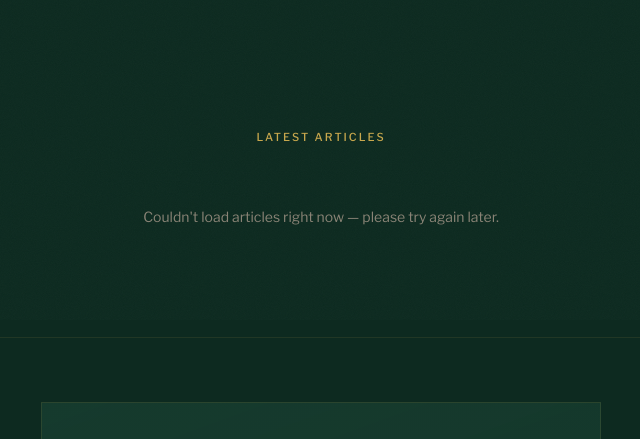
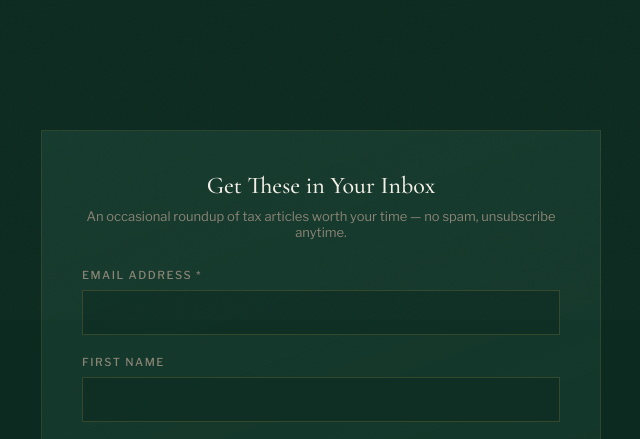
Before and after one commit to Sophiatun/AML_Website, a website: page resources.html in a window 1280 px wide. Shown: the part 480-919 px from the top of the page, without its empty margins (319-959 px from the left). Drawn offline with nearby package versions, Linux system fonts and the light colour scheme; no server answers.

Commit message:
Fail silently on articles fetch failure instead of showing an error
A real visitor (e.g. one with an ad blocker interfering with the
request) should never see a broken-looking "couldn't load" message.
The articles section now stays hidden until it has real content, and
collapses its spacing cleanly if it never loads, so the page always
looks intentional either way. Errors still log to console for
debugging.

Co-Authored-By: Claude Sonnet 5 <noreply@anthropic.com>

```diff
--- a/resources.html
+++ b/resources.html
@@ -64,14 +64,12 @@
 
     <section class="services">
       <div class="container">
-        <div class="story-block">
+        <div class="story-block" id="articlesBlock" style="display: none">
           <div class="story-kicker">Latest Articles</div>
-          <div class="article-grid" id="articleGrid">
-            <p class="articles-status">Loading articles…</p>
-          </div>
+          <div class="article-grid" id="articleGrid"></div>
         </div>
 
-        <div class="story-block">
+        <div class="story-block" id="newsletterBlock">
           <div class="estimator-wrap reveal" style="max-width: 560px; margin: 0 auto">
             <h3
               style="
--- a/script.js
+++ b/script.js
@@ -104,23 +104,32 @@ if (testimonialTrack && testimonialDotsWrap && testimonialViewport) {
 }
 
 const articleGrid = document.getElementById("articleGrid");
-if (articleGrid) {
-  const showStatus = (message) => {
-    articleGrid.innerHTML = "";
-    const status = document.createElement("p");
-    status.className = "articles-status";
-    status.textContent = message;
-    articleGrid.appendChild(status);
-  };
+const articlesBlock = document.getElementById("articlesBlock");
+const newsletterBlock = document.getElementById("newsletterBlock");
 
+// If the articles section stays hidden, the newsletter block below it
+// would otherwise still show a divider/spacing meant to separate it from
+// something above — strip that so the page still looks intentional.
+const collapseArticlesGap = () => {
+  if (!newsletterBlock) return;
+  newsletterBlock.style.marginTop = "0";
+  newsletterBlock.style.paddingTop = "0";
+  newsletterBlock.style.borderTop = "none";
+};
+
+if (articleGrid && articlesBlock) {
+  // Fails silently on purpose: a visitor should never see a broken-looking
+  // "couldn't load" message (e.g. from an ad blocker interfering with the
+  // fetch). If there's nothing to show, the whole section just stays
+  // hidden. Errors are still logged to the console for debugging.
   fetch("/api/articles")
     .then((res) => res.json())
     .then((data) => {
       if (!data.articles || data.articles.length === 0) {
-        showStatus(
-          (data.errors && data.errors[0]) ||
-            "No articles available right now — check back soon.",
-        );
+        if (data.errors && data.errors.length) {
+          console.warn("Articles feed:", data.errors.join("; "));
+        }
+        collapseArticlesGap();
         return;
       }
 
@@ -172,9 +181,10 @@ if (articleGrid) {
         card.appendChild(meta);
         articleGrid.appendChild(card);
       });
+      articlesBlock.style.display = "";
     })
     .catch((err) => {
-      console.error("Articles fetch failed:", err);
-      showStatus("Couldn't load articles right now — please try again later.");
+      console.error("Articles fetch failed (feed source or an ad blocker may be interfering):", err);
+      collapseArticlesGap();
     });
 }
```
